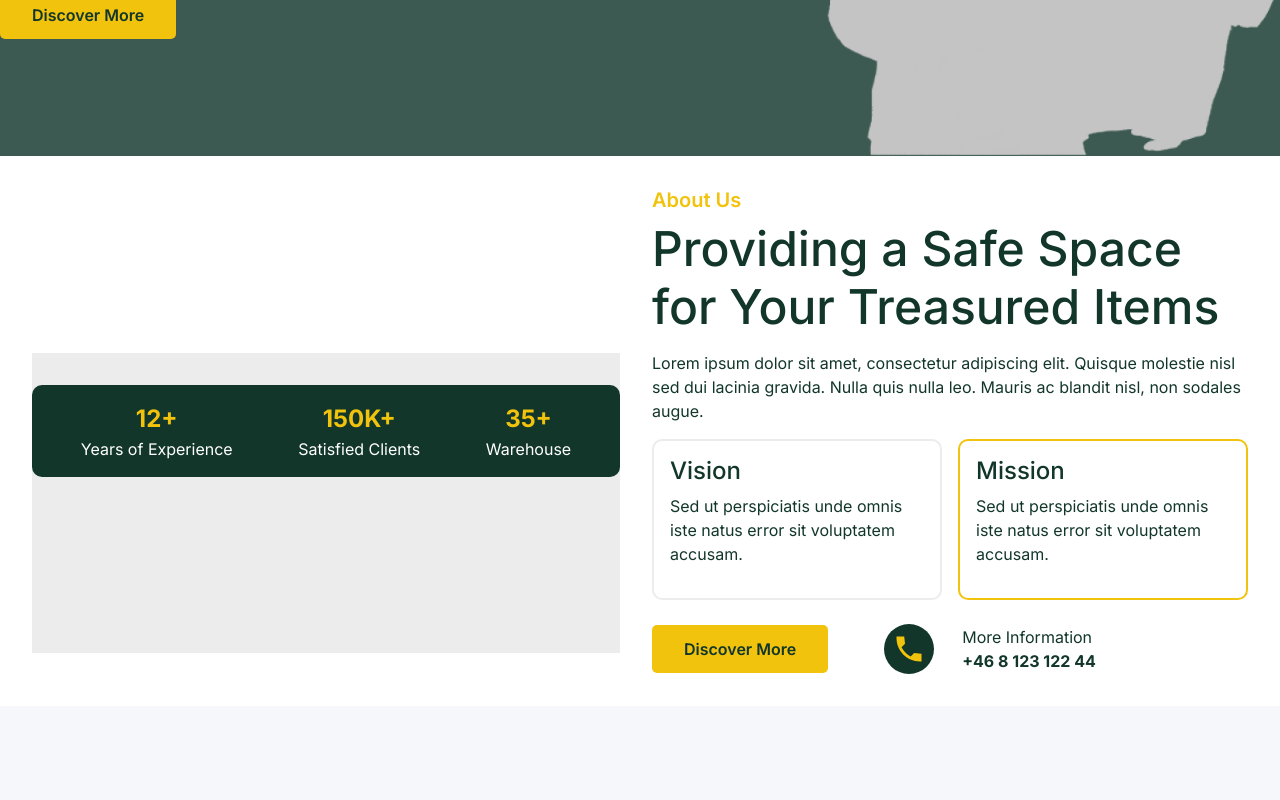
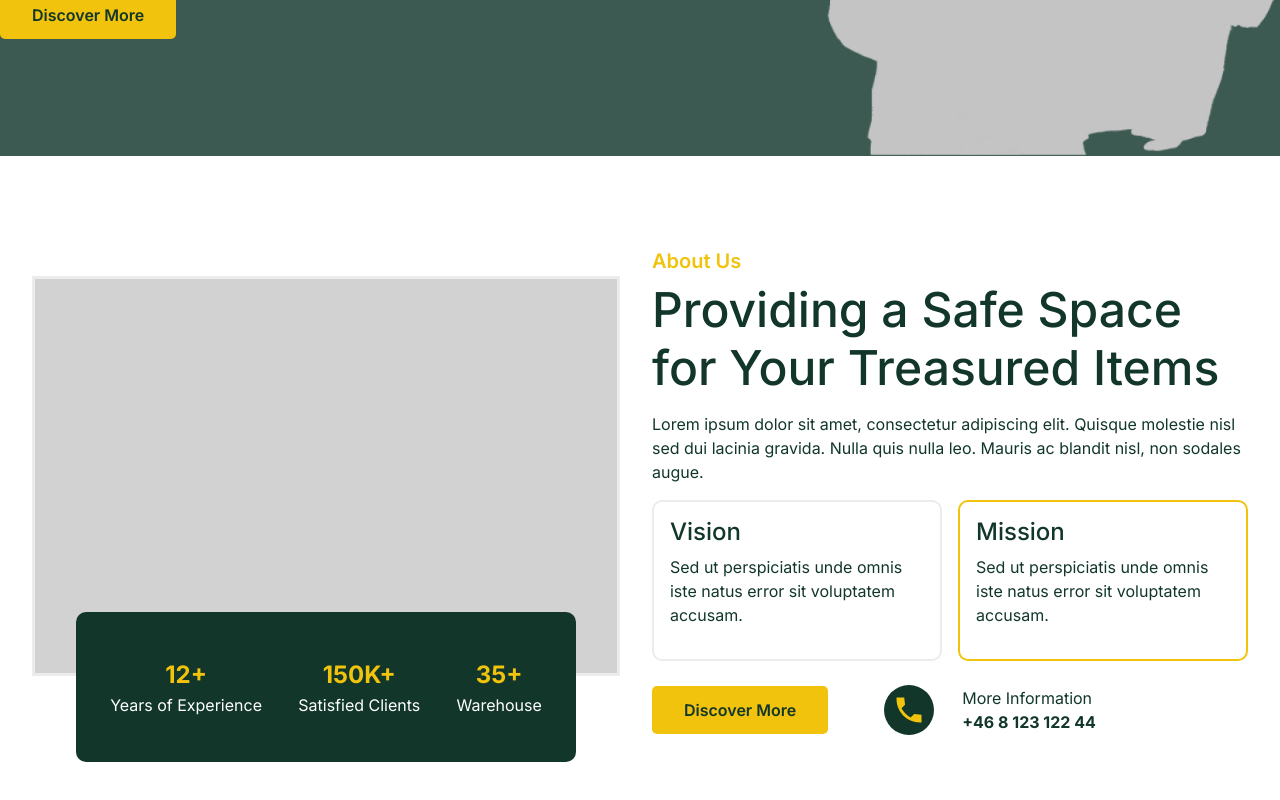
Before and after one commit to Simon-creates/Javascript, a React (Vite) app in the folder my-app/: page / in a window 1280 px wide. Shown: the part 578-1378 px from the top of the page. Before the commit the page ends 1284 px from the top, so only its background shows below. Built offline with nearby package versions, Linux system fonts and the light colour scheme.

Commit message:
15th commit. About-sektion klar.

```diff
--- a/my-app/src/components/About.css
+++ b/my-app/src/components/About.css
@@ -3,6 +3,8 @@
     display: flex;
     justify-content: center;
     align-items: center;
+    padding-bottom: 4rem;
+    padding-top: 1.5rem;
 }
 .about_container {
     display: flex;
@@ -16,16 +18,14 @@
     width: 100%;
     max-width: 800px;
     margin: 0 auto;
-    padding: 2rem 0;
+    padding: 4rem 0;
 }
 .gray-background {
-    background-color: #ECECEC;
-    height: 300px;
-    position: absolute;
-    top: 0;
-    left: 0;
-    right: 0;
-    z-index: 0;
+    background-color: #d2d2d2;
+    border: 3px solid#ececec;
+    height: 400px;
+    position: relative;
+    z-index: 1;
 }
 .about_stats {
     display: flex;
@@ -33,13 +33,22 @@
     align-items: center;
     padding: 2rem;
     border-radius: 10px;
-    position: relative;
-    z-index: 1;
+    width: 500px;
+    height: 150px;
+    position: absolute;
+    top: 400px;
+    left: 50%;
+    transform: translateX(-50%);
+    z-index: 2; /
+}
+.about_stats strong{
+    font-size: 500
 }
 
 .about_subtitle {
     color: var(--secondary-color);
     font-weight: 600;
+    padding-top: 2rem;
 }
 
 .about_title {
```
